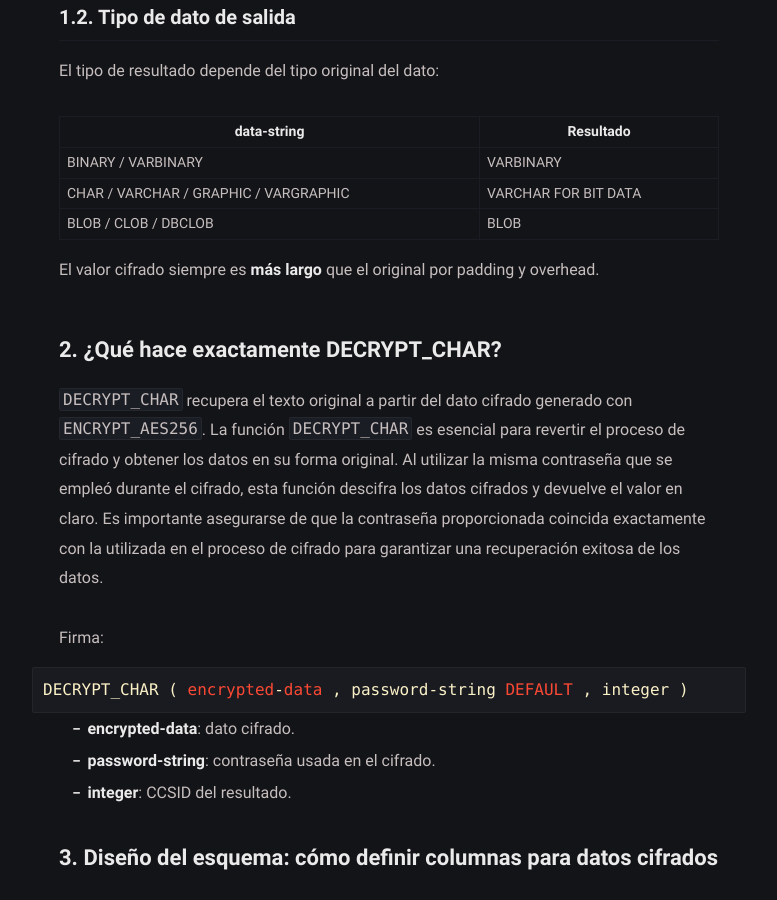
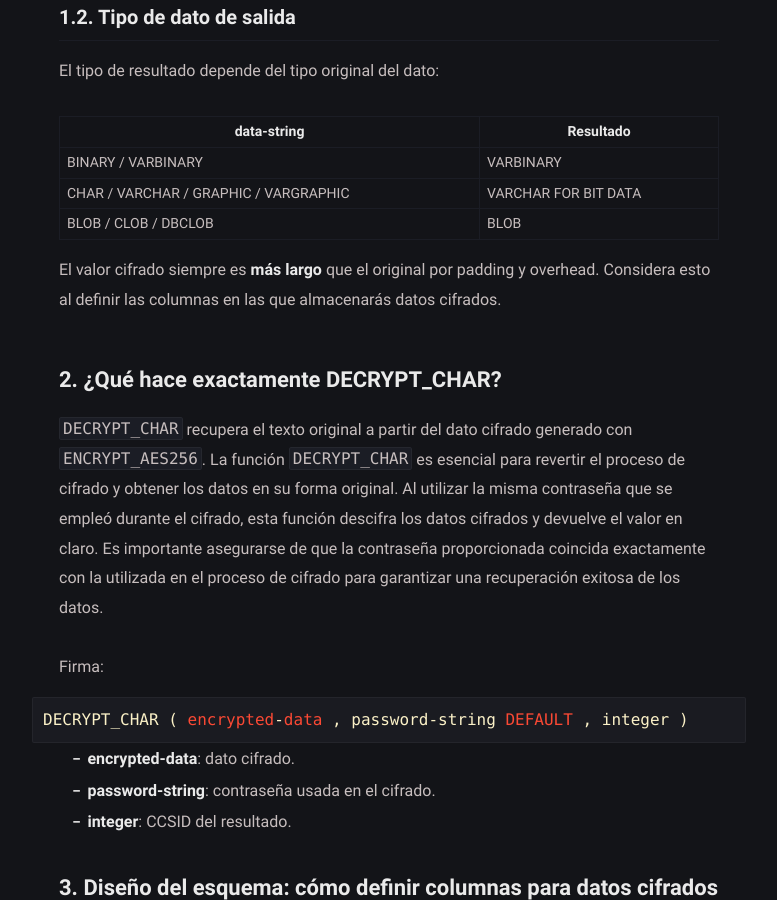
Before and after one commit to jdetrizep/jdetrizep.github.io, a Jekyll site: the page built from _posts/Encrypt_AES256_IBMi/2025-11-17-Encrypt_AES256_IBMi.md, in a window 1280 px wide and 900 px high, scrolled down 2046 px. Shown: the whole window, without its empty margins (251-1028 px from the left). Built offline with Jekyll 4.4.1, drawn with Linux system fonts in a browser that asks for light colours; some web fonts are replaced.

Commit message:
cambio en blog Encrypt_AES256_IBMi

```diff
--- a/_posts/Encrypt_AES256_IBMi/2025-11-17-Encrypt_AES256_IBMi.md
+++ b/_posts/Encrypt_AES256_IBMi/2025-11-17-Encrypt_AES256_IBMi.md
@@ -61,7 +61,7 @@ El tipo de resultado depende del tipo original del dato:
 | CHAR / VARCHAR / GRAPHIC / VARGRAPHIC | VARCHAR FOR BIT DATA  |
 | BLOB / CLOB / DBCLOB                  | BLOB                  |
 
-El valor cifrado siempre es **más largo** que el original por padding y overhead.
+El valor cifrado siempre es **más largo** que el original por padding y overhead. Considera esto al definir las columnas en las que almacenarás datos cifrados.
 
 
 ## 2. ¿Qué hace exactamente DECRYPT_CHAR?
```
